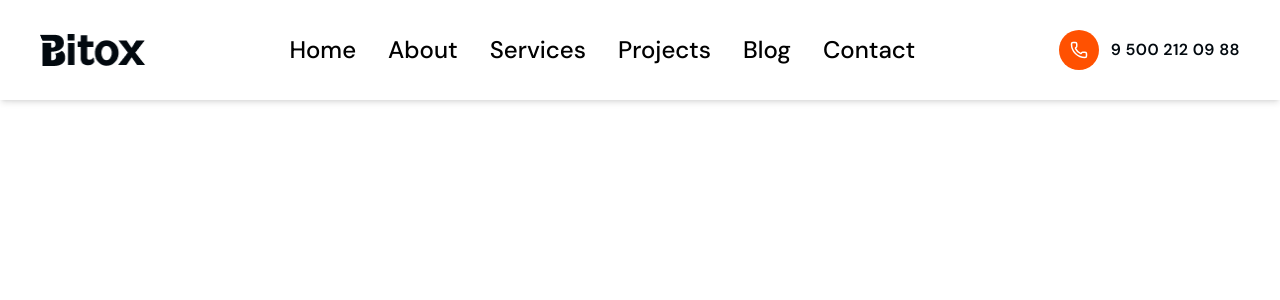
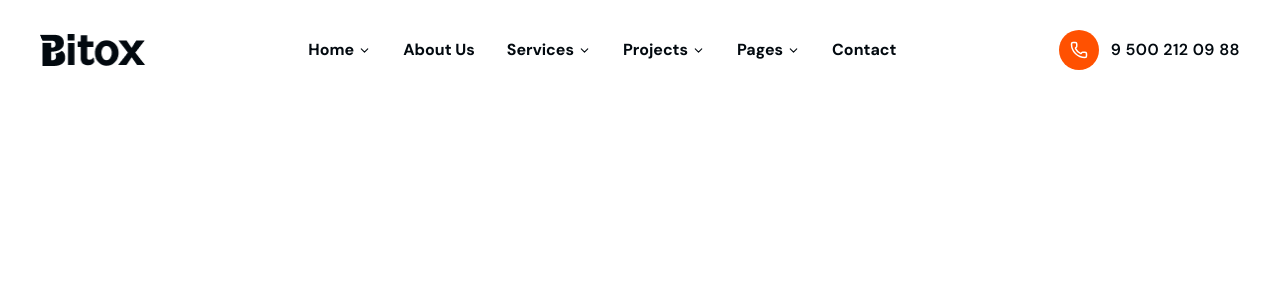
Before and after one commit to Mostofa-zaman/bitox-business-consulting-website, a Next.js app: page / in a window 1280 px wide. Shown: the top 300 px of the page. Built offline with nearby package versions, Linux system fonts and the light colour scheme.

Commit message:
feat( NavbarTwo): implement interactive Desktop NavbarTwo component with custom hook

```diff
--- a/src/components/layout/NavbarTwo.jsx
+++ b/src/components/layout/NavbarTwo.jsx
@@ -1,69 +1,86 @@
-import { Phone } from 'lucide-react'
-import React from 'react'
+"use client";
+
+import { Phone } from "lucide-react";
+import { usePathname } from "next/navigation";
+import { useCallback, useEffect, useRef, useState } from "react";
+import Link from "next/link";
+import Image from "next/image";
+import { DesktopNavItem, NAV_LINKS } from "../helper/helpers";
+
+// --- Logic ---
+function useNavbar() {
+  const pathname = usePathname();
+  const [openDropdown, setOpenDropdown] = useState(null);
+  const [scrolled, setScrolled] = useState(false);
+  const closeTimer = useRef(null);
+
+  useEffect(() => {
+    const onScroll = () => setScrolled(window.scrollY > 10);
+    window.addEventListener("scroll", onScroll, { passive: true });
+
+    return () => window.removeEventListener("scroll", onScroll);
+  }, []);
+
+  const handleMouseEnter = useCallback((label) => {
+    if (closeTimer.current) clearTimeout(closeTimer.current);
+    setOpenDropdown(label);
+  }, []);
+
+  const handleMouseLeave = useCallback(() => {
+    closeTimer.current = setTimeout(() => setOpenDropdown(null), 120);
+  }, []);
+
+  return {
+    pathname,
+    scrolled,
+    handleMouseEnter,
+    handleMouseLeave,
+    openDropdown,
+  };
+}
 
 const NavbarTwo = () => {
+  const {
+    pathname,
+    scrolled,
+    handleMouseEnter,
+    handleMouseLeave,
+    openDropdown,
+  } = useNavbar();
+
   return (
     <>
-    <header className="fixed left-0 right-0 top-0 z-50 hidden lg:flex items-center justify-between px-10 h-[100px] bg-white shadow-md">
-  {/* Logo */}
-  <a href="/" aria-label="Go to homepage">
-    <img
+      {/* ── Desktop Navbar */}
+      <header
+        className={`fixed left-0 right-0 top-0 z-50 hidden lg:flex items-center justify-between px-10 h-[100px] bg-white transition-all duration-300 ${
+          scrolled ? "shadow-md" : ""
+        }`}
+      >
+        <Link href="/" aria-label="Go to homepage">
+          <Image
             src="/images/logo/Nav_logo.png"
             alt="Bitox"
-      width="106"
-      height="32"
+            width={106}
+            height={32}
+            priority
           />
-  </a>
+        </Link>
 
-  {/* Navigation */}
-  <nav
-    className="flex items-center gap-8"
-    aria-label="Main navigation"
-  >
-    <a
-      href="/"
-      className="text-2xl font-medium hover:text-secondary transition-colors"
-    >
-      Home
-    </a>
-
-    <a
-      href="/about"
-      className="text-2xl font-medium hover:text-secondary transition-colors"
-    >
-      About
-    </a>
-
-    <a
-      href="/services"
-      className="text-2xl font-medium hover:text-secondary transition-colors"
-    >
-      Services
-    </a>
-
-    <a
-      href="/projects"
-      className="text-2xl font-medium hover:text-secondary transition-colors"
-    >
-      Projects
-    </a>
-
-    <a
-      href="/blog"
-      className="text-2xl font-medium hover:text-secondary transition-colors"
-    >
-      Blog
-    </a>
-
-    <a
-      href="/contact"
-      className="text-2xl  font-medium hover:text-secondary transition-colors"
-    >
-      Contact
-    </a>
+        <nav className="flex items-center gap-8" aria-label="Main navigation">
+          {NAV_LINKS.map((link) => (
+            <DesktopNavItem
+              key={link.label}
+              link={link}
+              openDropdown={openDropdown}
+              onEnter={handleMouseEnter}
+              onLeave={handleMouseLeave}
+              pathname={pathname}
+              dropdownStyle="flat"
+              height="full"
+            />
+          ))}
         </nav>
 
-  {/* Phone */}
         <div className="flex items-center gap-3">
           <div className="w-10 h-10 rounded-full bg-secondary flex items-center justify-center shrink-0">
             <Phone size={18} className="text-white" />
@@ -75,7 +92,7 @@ const NavbarTwo = () => {
         </div>
       </header>
     </>
-  )
-}
+  );
+};
 
-export default NavbarTwo
+export default NavbarTwo;
```
Lines whose indentation alone changed are shown as unchanged.
